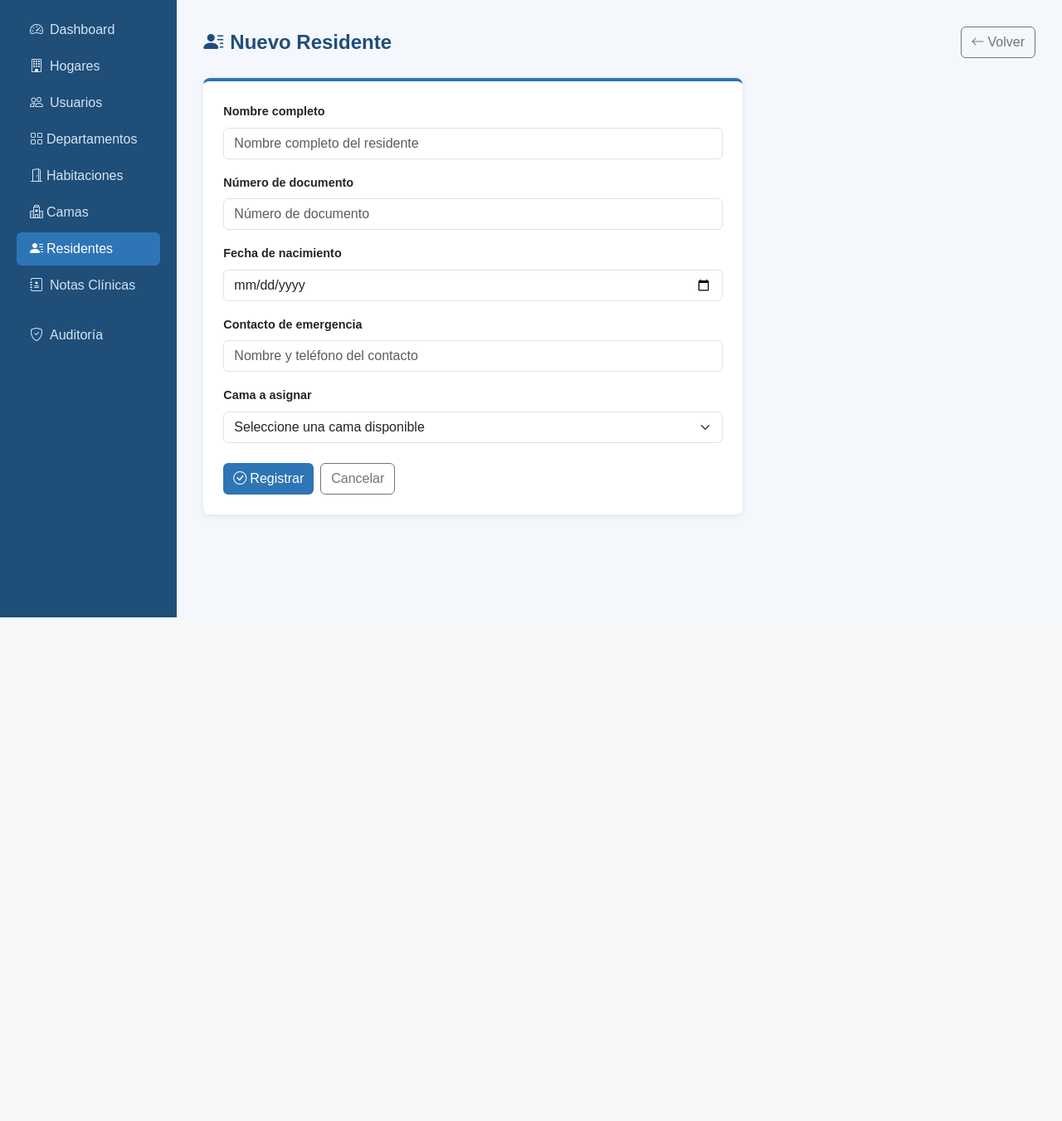
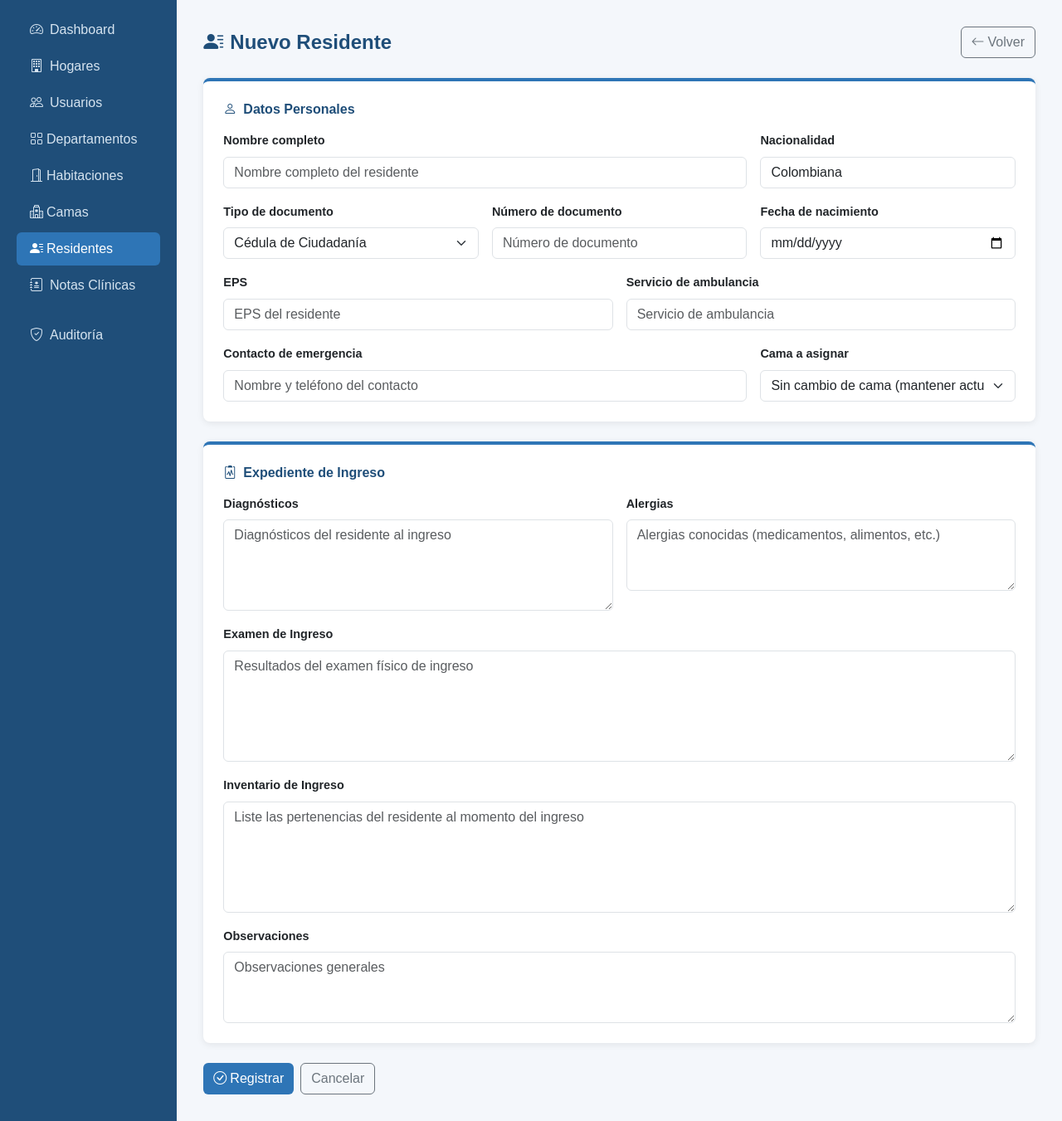
Before and after one commit to jmuneralopez/gammelcare, a Django app: page /residentes/nuevo/ in a window 1280 px wide. Shown: the part 56-1407 px from the top of the page at 83% size. Before the commit the page ends 800 px from the top, so only its background shows below. Run offline with Django 5.2, Linux system fonts and the light colour scheme; a user stored in the database is signed in; tables that the repository leaves empty hold one stand-in row (values such as "Sample post").

Commit message:
feat: ajustes módulo residentes — campos adicionales y expediente de ingreso

```diff
--- a/residentes/forms.py
+++ b/residentes/forms.py
@@ -1,5 +1,6 @@
+from django.db import models
 from django import forms
-from .models import Residente, AsignacionCama
+from .models import Residente, ExpedienteIngreso
 from infraestructura.models import Cama
 
 
@@ -11,6 +12,11 @@ class ResidenteForm(forms.Form):
             'placeholder': 'Nombre completo del residente'
         }),
         label='Nombre completo'
+    )
+    tipo_documento = forms.ChoiceField(
+        choices=Residente.TIPO_DOCUMENTO,
+        widget=forms.Select(attrs={'class': 'form-select'}),
+        label='Tipo de documento'
     )
     numero_documento = forms.CharField(
         max_length=20,
@@ -27,6 +33,33 @@ class ResidenteForm(forms.Form):
         }),
         label='Fecha de nacimiento'
     )
+    nacionalidad = forms.CharField(
+        max_length=100,
+        initial='Colombiana',
+        widget=forms.TextInput(attrs={
+            'class': 'form-control',
+            'placeholder': 'Nacionalidad'
+        }),
+        label='Nacionalidad'
+    )
+    eps = forms.CharField(
+        max_length=150,
+        required=False,
+        widget=forms.TextInput(attrs={
+            'class': 'form-control',
+            'placeholder': 'EPS del residente'
+        }),
+        label='EPS'
+    )
+    servicio_ambulancia = forms.CharField(
+        max_length=150,
+        required=False,
+        widget=forms.TextInput(attrs={
+            'class': 'form-control',
+            'placeholder': 'Servicio de ambulancia'
+        }),
+        label='Servicio de ambulancia'
+    )
     contacto_emergencia = forms.CharField(
         max_length=200,
         widget=forms.TextInput(attrs={
@@ -39,14 +72,60 @@ class ResidenteForm(forms.Form):
         queryset=Cama.objects.none(),
         widget=forms.Select(attrs={'class': 'form-select'}),
         label='Cama a asignar',
-        empty_label='Seleccione una cama disponible'
+        required=False,
+        empty_label='Sin cambio de cama (mantener actual)'
     )
 
-    def __init__(self, *args, hogar=None, **kwargs):
+    def __init__(self, *args, hogar=None, cama_actual=None, **kwargs):
         super().__init__(*args, **kwargs)
         if hogar:
-            self.fields['cama'].queryset = Cama.objects.filter(
+            # Camas disponibles + la cama actual si existe
+            camas = Cama.objects.filter(
                 habitacion__departamento__hogar=hogar,
-                estado='disponible',
                 activo=True
+            ).filter(
+                models.Q(estado='disponible') |
+                models.Q(pk=cama_actual.pk if cama_actual else None)
             )
+            self.fields['cama'].queryset = camas
+
+
+class ExpedienteIngresoForm(forms.ModelForm):
+    class Meta:
+        model = ExpedienteIngreso
+        fields = [
+            'diagnosticos',
+            'examen_ingreso',
+            'alergias',
+            'observaciones',
+            'inventario_ingreso'
+        ]
+        widgets = {
+            'diagnosticos': forms.Textarea(attrs={
+                'class': 'form-control', 'rows': 4,
+                'placeholder': 'Diagnósticos del residente al ingreso'
+            }),
+            'examen_ingreso': forms.Textarea(attrs={
+                'class': 'form-control', 'rows': 5,
+                'placeholder': 'Resultados del examen físico de ingreso'
+            }),
+            'alergias': forms.Textarea(attrs={
+                'class': 'form-control', 'rows': 3,
+                'placeholder': 'Alergias conocidas (medicamentos, alimentos, etc.)'
+            }),
+            'observaciones': forms.Textarea(attrs={
+                'class': 'form-control', 'rows': 3,
+                'placeholder': 'Observaciones generales'
+            }),
+            'inventario_ingreso': forms.Textarea(attrs={
+                'class': 'form-control', 'rows': 5,
+                'placeholder': 'Liste las pertenencias del residente al momento del ingreso'
+            }),
+        }
+        labels = {
+            'diagnosticos': 'Diagnósticos',
+            'examen_ingreso': 'Examen de Ingreso',
+            'alergias': 'Alergias',
+            'observaciones': 'Observaciones',
+            'inventario_ingreso': 'Inventario de Ingreso',
+        }
--- a/residentes/urls.py
+++ b/residentes/urls.py
@@ -6,5 +6,6 @@ urlpatterns = [
     path('nuevo/', views.residente_crear, name='residente_crear'),
     path('<int:pk>/', views.residente_detalle, name='residente_detalle'),
     path('<int:pk>/editar/', views.residente_editar, name='residente_editar'),
-    path('<int:pk>/desactivar/', views.residente_desactivar, name='residente_desactivar'),
+    path('<int:pk>/alta/', views.residente_desactivar, name='residente_desactivar'),
+    path('<int:pk>/reactivar/', views.residente_reactivar, name='residente_reactivar'),
 ]
--- a/residentes/views.py
+++ b/residentes/views.py
@@ -5,8 +5,8 @@ from django.utils import timezone
 from usuarios.decorators import administrador_requerido, clinico_requerido
 from auditoria.models import RegistroAuditoria
 from infraestructura.models import Cama
-from .models import Residente, AsignacionCama
-from .forms import ResidenteForm
+from .models import Residente, AsignacionCama, ExpedienteIngreso
+from .forms import ResidenteForm, ExpedienteIngresoForm
 
 
 def registrar_auditoria(usuario, accion, descripcion, request):
@@ -41,25 +41,39 @@ def residente_lista(request):
 def residente_crear(request):
     hogar = request.user.hogar
     form = ResidenteForm(request.POST or None, hogar=hogar)
+    expediente_form = ExpedienteIngresoForm(request.POST or None)
 
-    if request.method == 'POST' and form.is_valid():
-        cama = form.cleaned_data['cama']
+    if request.method == 'POST' and form.is_valid() and expediente_form.is_valid():
+        cama = form.cleaned_data.get('cama')
 
-        residente = Residente(hogar=hogar, fecha_nacimiento=form.cleaned_data['fecha_nacimiento'])
+        residente = Residente(
+            hogar=hogar,
+            fecha_nacimiento=form.cleaned_data['fecha_nacimiento'],
+            tipo_documento=form.cleaned_data['tipo_documento'],
+            nacionalidad=form.cleaned_data['nacionalidad'],
+            eps=form.cleaned_data.get('eps', ''),
+            servicio_ambulancia=form.cleaned_data.get('servicio_ambulancia', ''),
+        )
         residente.set_nombre(form.cleaned_data['nombre_completo'])
         residente.set_documento(form.cleaned_data['numero_documento'])
         residente.set_contacto(form.cleaned_data['contacto_emergencia'])
-        residente.cama_actual = cama
+
+        if cama:
+            residente.cama_actual = cama
         residente.save()
 
-        cama.estado = 'ocupada'
-        cama.save()
+        if cama:
+            cama.estado = 'ocupada'
+            cama.save()
+            AsignacionCama.objects.create(
+                residente=residente,
+                cama=cama,
+                activo=True
+            )
 
-        AsignacionCama.objects.create(
-            residente=residente,
-            cama=cama,
-            activo=True
-        )
+        expediente = expediente_form.save(commit=False)
+        expediente.residente = residente
+        expediente.save()
 
         registrar_auditoria(
             usuario=request.user,
@@ -73,6 +87,7 @@ def residente_crear(request):
 
     return render(request, 'residentes/residente_form.html', {
         'form': form,
+        'expediente_form': expediente_form,
         'titulo': 'Nuevo Residente',
         'accion': 'Registrar'
     })
@@ -82,6 +97,7 @@ def residente_crear(request):
 @clinico_requerido
 def residente_detalle(request, pk):
     residente = get_object_or_404(Residente, pk=pk, hogar=request.user.hogar)
+    expediente = getattr(residente, 'expediente', None)
 
     registrar_auditoria(
         usuario=request.user,
@@ -95,6 +111,7 @@ def residente_detalle(request, pk):
         'nombre': residente.get_nombre(),
         'documento': residente.get_documento(),
         'contacto': residente.get_contacto(),
+        'expediente': expediente,
         'notas': residente.notas.all().order_by('-fecha_creacion'),
         'asignaciones': residente.asignaciones.all().order_by('-fecha_inicio'),
     })
@@ -105,25 +122,43 @@ def residente_detalle(request, pk):
 def residente_editar(request, pk):
     residente = get_object_or_404(Residente, pk=pk, hogar=request.user.hogar)
     hogar = request.user.hogar
+    expediente, _ = ExpedienteIngreso.objects.get_or_create(residente=residente)
 
     initial = {
         'nombre_completo': residente.get_nombre(),
         'numero_documento': residente.get_documento(),
         'fecha_nacimiento': residente.fecha_nacimiento,
+        'tipo_documento': residente.tipo_documento,
+        'nacionalidad': residente.nacionalidad,
+        'eps': residente.eps,
+        'servicio_ambulancia': residente.servicio_ambulancia,
         'contacto_emergencia': residente.get_contacto(),
         'cama': residente.cama_actual,
     }
 
-    form = ResidenteForm(request.POST or None, hogar=hogar, initial=initial)
+    form = ResidenteForm(
+        request.POST or None,
+        hogar=hogar,
+        cama_actual=residente.cama_actual,
+        initial=initial
+    )
+    expediente_form = ExpedienteIngresoForm(
+        request.POST or None,
+        instance=expediente
+    )
 
-    if request.method == 'POST' and form.is_valid():
+    if request.method == 'POST' and form.is_valid() and expediente_form.is_valid():
         residente.set_nombre(form.cleaned_data['nombre_completo'])
         residente.set_documento(form.cleaned_data['numero_documento'])
         residente.set_contacto(form.cleaned_data['contacto_emergencia'])
         residente.fecha_nacimiento = form.cleaned_data['fecha_nacimiento']
+        residente.tipo_documento = form.cleaned_data['tipo_documento']
+        residente.nacionalidad = form.cleaned_data['nacionalidad']
+        residente.eps = form.cleaned_data.get('eps', '')
+        residente.servicio_ambulancia = form.cleaned_data.get('servicio_ambulancia', '')
 
-        nueva_cama = form.cleaned_data['cama']
-        if nueva_cama != residente.cama_actual:
+        nueva_cama = form.cleaned_data.get('cama')
+        if nueva_cama and nueva_cama != residente.cama_actual:
             if residente.cama_actual:
                 residente.cama_actual.estado = 'disponible'
                 residente.cama_actual.save()
@@ -141,11 +176,14 @@ def residente_editar(request, pk):
             )
 
         residente.save()
+        expediente_form.save()
+
         messages.success(request, 'Residente actualizado correctamente.')
         return redirect('residente_lista')
 
     return render(request, 'residentes/residente_form.html', {
         'form': form,
+        'expediente_form': expediente_form,
         'titulo': 'Editar Residente',
         'accion': 'Guardar cambios'
     })
@@ -155,17 +193,37 @@ def residente_editar(request, pk):
 @administrador_requerido
 def residente_desactivar(request, pk):
     residente = get_object_or_404(Residente, pk=pk, hogar=request.user.hogar)
-    residente.activo = not residente.activo
 
-    if not residente.activo and residente.cama_actual:
-        residente.cama_actual.estado = 'disponible'
-        residente.cama_actual.save()
-        AsignacionCama.objects.filter(
-            residente=residente, activo=True
-        ).update(fecha_fin=timezone.now(), activo=False)
-        residente.cama_actual = None
+    if request.method == 'POST':
+        motivo = request.POST.get('motivo_retiro')
+        residente.activo = False
+        residente.motivo_retiro = motivo
 
+        if residente.cama_actual:
+            residente.cama_actual.estado = 'disponible'
+            residente.cama_actual.save()
+            AsignacionCama.objects.filter(
+                residente=residente, activo=True
+            ).update(fecha_fin=timezone.now(), activo=False)
+            residente.cama_actual = None
+
+        residente.save()
+        messages.success(request, 'Residente dado de alta correctamente.')
+        return redirect('residente_lista')
+
+    return render(request, 'residentes/residente_confirmar_alta.html', {
+        'residente': residente,
+        'nombre': residente.get_nombre(),
+        'motivos': Residente.MOTIVO_RETIRO,
+    })
+
+
+@login_required
+@administrador_requerido
+def residente_reactivar(request, pk):
+    residente = get_object_or_404(Residente, pk=pk, hogar=request.user.hogar)
+    residente.activo = True
+    residente.motivo_retiro = None
     residente.save()
-    estado = 'activado' if residente.activo else 'dado de alta'
-    messages.success(request, f'Residente {estado} correctamente.')
+    messages.success(request, 'Residente reactivado correctamente.')
     return redirect('residente_lista')
--- a/templates/residentes/residente_form.html
+++ b/templates/residentes/residente_form.html
@@ -11,24 +11,122 @@
   </a>
 </div>
 
-<div class="card card-gc" style="max-width:650px;">
-  <div class="card-body p-4">
 <form method="post">
   {% csrf_token %}
-      {% for field in form %}
-      <div class="mb-3">
+
+  <!-- DATOS PERSONALES -->
+  <div class="card card-gc mb-4">
+    <div class="card-body p-4">
+      <h6 class="fw-bold mb-3" style="color:#1F4E79;">
+        <i class="bi bi-person me-2"></i>Datos Personales
+      </h6>
+      <div class="row g-3">
+        <div class="col-md-8">
           <label class="form-label fw-semibold" style="font-size:0.9rem;">
-          {{ field.label }}
+            {{ form.nombre_completo.label }}
           </label>
-        {{ field }}
-        {% if field.errors %}
-          <div class="text-danger" style="font-size:0.83rem;">
-            {{ field.errors|join:", " }}
-          </div>
+          {{ form.nombre_completo }}
+          {% if form.nombre_completo.errors %}
+            <div class="text-danger" style="font-size:0.83rem;">{{ form.nombre_completo.errors|join:", " }}</div>
           {% endif %}
         </div>
-      {% endfor %}
-      <div class="d-flex gap-2 mt-4">
+        <div class="col-md-4">
+          <label class="form-label fw-semibold" style="font-size:0.9rem;">
+            {{ form.nacionalidad.label }}
+          </label>
+          {{ form.nacionalidad }}
+        </div>
+        <div class="col-md-4">
+          <label class="form-label fw-semibold" style="font-size:0.9rem;">
+            {{ form.tipo_documento.label }}
+          </label>
+          {{ form.tipo_documento }}
+        </div>
+        <div class="col-md-4">
+          <label class="form-label fw-semibold" style="font-size:0.9rem;">
+            {{ form.numero_documento.label }}
+          </label>
+          {{ form.numero_documento }}
+          {% if form.numero_documento.errors %}
+            <div class="text-danger" style="font-size:0.83rem;">{{ form.numero_documento.errors|join:", " }}</div>
+          {% endif %}
+        </div>
+        <div class="col-md-4">
+          <label class="form-label fw-semibold" style="font-size:0.9rem;">
+            {{ form.fecha_nacimiento.label }}
+          </label>
+          {{ form.fecha_nacimiento }}
+        </div>
+        <div class="col-md-6">
+          <label class="form-label fw-semibold" style="font-size:0.9rem;">
+            {{ form.eps.label }}
+          </label>
+          {{ form.eps }}
+        </div>
+        <div class="col-md-6">
+          <label class="form-label fw-semibold" style="font-size:0.9rem;">
+            {{ form.servicio_ambulancia.label }}
+          </label>
+          {{ form.servicio_ambulancia }}
+        </div>
+        <div class="col-md-8">
+          <label class="form-label fw-semibold" style="font-size:0.9rem;">
+            {{ form.contacto_emergencia.label }}
+          </label>
+          {{ form.contacto_emergencia }}
+        </div>
+        <div class="col-md-4">
+          <label class="form-label fw-semibold" style="font-size:0.9rem;">
+            {{ form.cama.label }}
+          </label>
+          {{ form.cama }}
+        </div>
+      </div>
+    </div>
+  </div>
+
+  <!-- EXPEDIENTE DE INGRESO -->
+  <div class="card card-gc mb-4">
+    <div class="card-body p-4">
+      <h6 class="fw-bold mb-3" style="color:#1F4E79;">
+        <i class="bi bi-clipboard2-pulse me-2"></i>Expediente de Ingreso
+      </h6>
+      <div class="row g-3">
+        <div class="col-md-6">
+          <label class="form-label fw-semibold" style="font-size:0.9rem;">
+            {{ expediente_form.diagnosticos.label }}
+          </label>
+          {{ expediente_form.diagnosticos }}
+        </div>
+        <div class="col-md-6">
+          <label class="form-label fw-semibold" style="font-size:0.9rem;">
+            {{ expediente_form.alergias.label }}
+          </label>
+          {{ expediente_form.alergias }}
+        </div>
+        <div class="col-12">
+          <label class="form-label fw-semibold" style="font-size:0.9rem;">
+            {{ expediente_form.examen_ingreso.label }}
+          </label>
+          {{ expediente_form.examen_ingreso }}
+        </div>
+        <div class="col-12">
+          <label class="form-label fw-semibold" style="font-size:0.9rem;">
+            {{ expediente_form.inventario_ingreso.label }}
+          </label>
+          {{ expediente_form.inventario_ingreso }}
+        </div>
+        <div class="col-12">
+          <label class="form-label fw-semibold" style="font-size:0.9rem;">
+            {{ expediente_form.observaciones.label }}
+          </label>
+          {{ expediente_form.observaciones }}
+        </div>
+      </div>
+    </div>
+  </div>
+
+  <div class="d-flex gap-2">
     <button type="submit" class="btn btn-gc">
       <i class="bi bi-check-circle me-1"></i>{{ accion }}
     </button>
@@ -37,6 +135,4 @@
     </a>
   </div>
 </form>
-  </div>
-</div>
 {% endblock %}
```
Also changed, not shown: residentes/models.py (+83 -0 lines), templates/residentes/residente_confirmar_alta.html (added, +44 -0 lines), templates/residentes/residente_detalle.html (+60 -9 lines), templates/residentes/residente_lista.html (+12 -4 lines), residentes/migrations/0002_residente_eps_residente_motivo_retiro_and_more.py (added). Lines whose indentation alone changed are shown as unchanged.
